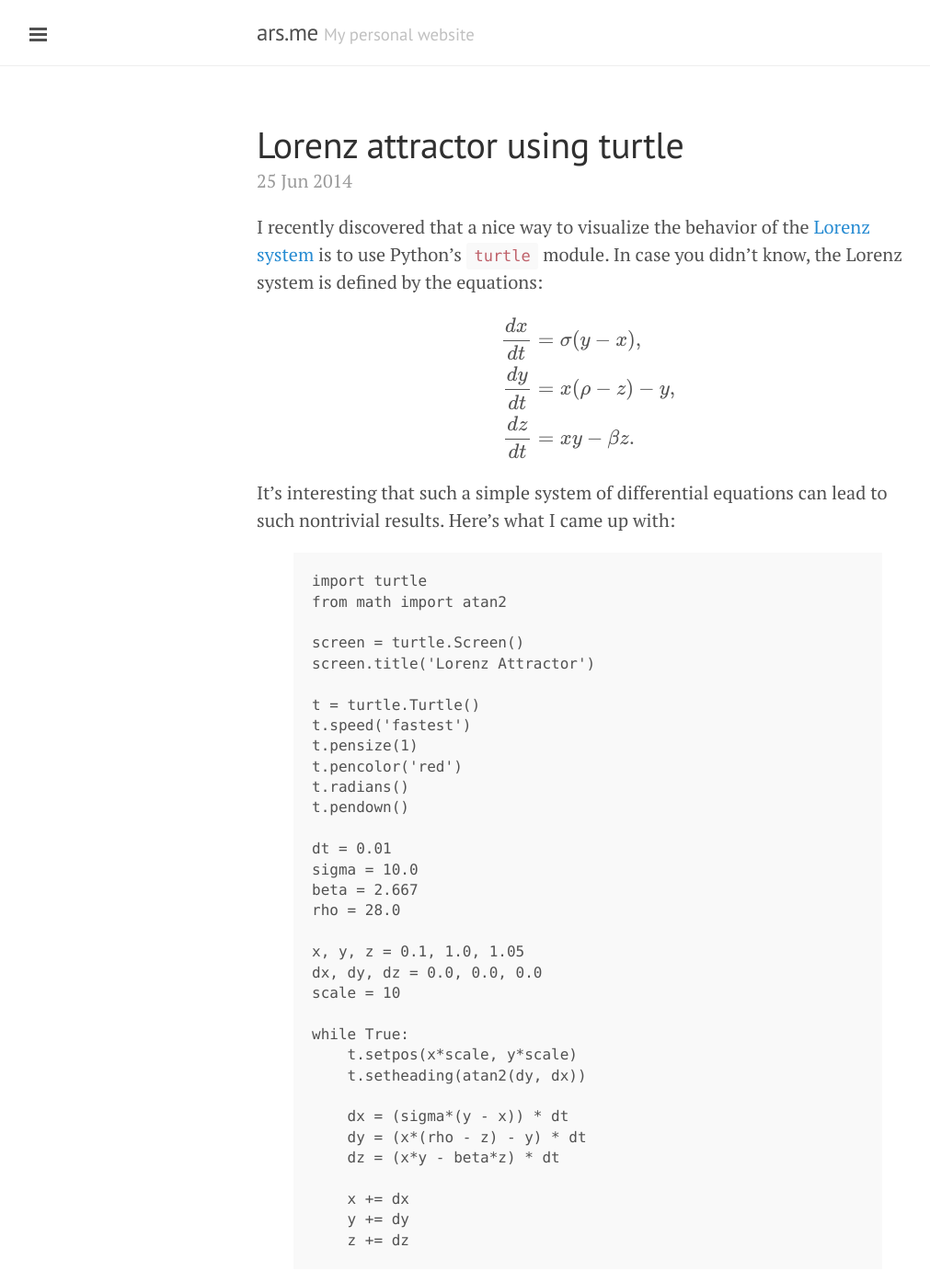
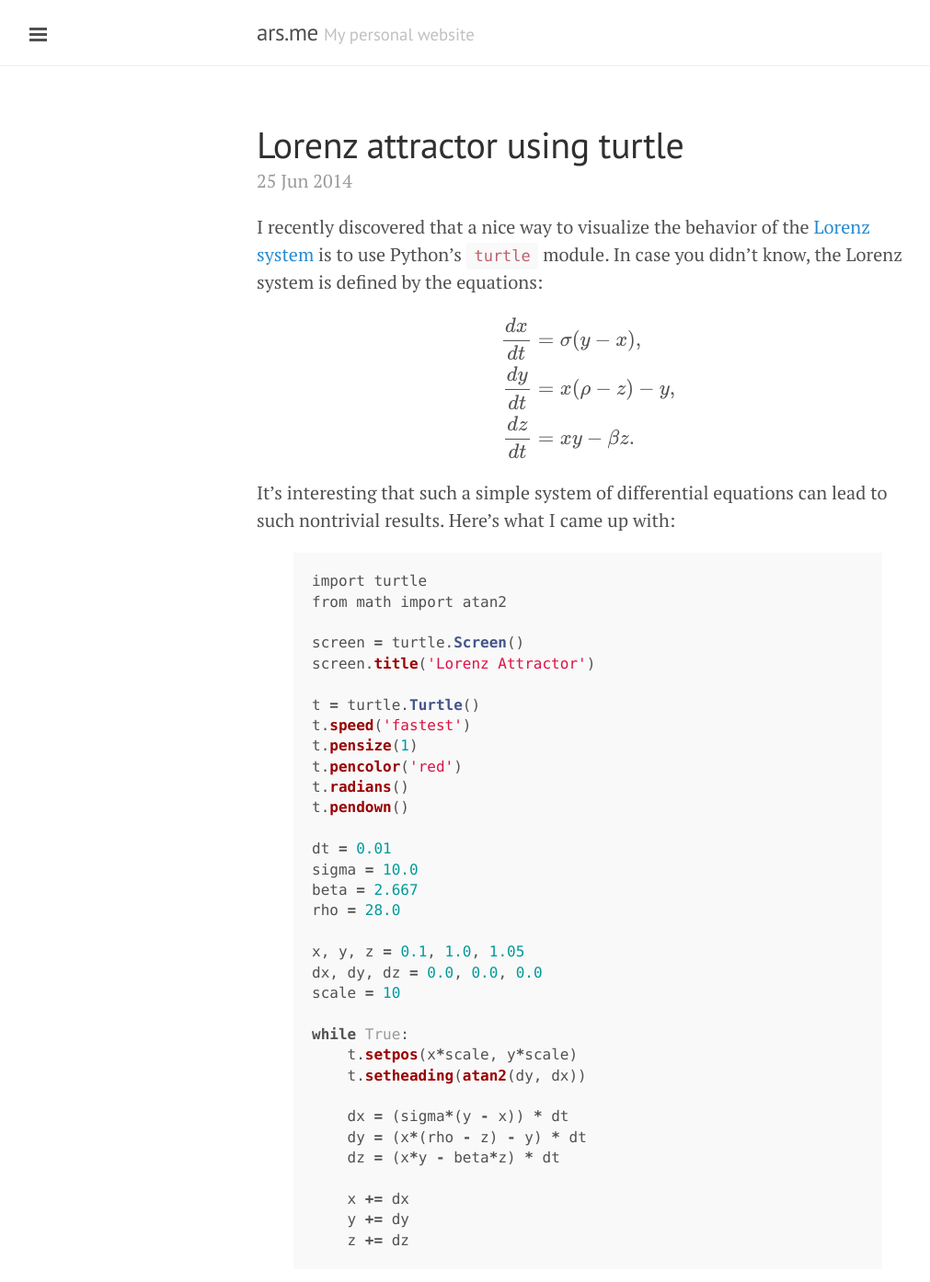
Before and after one commit to arshajii/arshajii.github.io, a Jekyll site: the page built from _posts/2014-06-25-lorenz-attractor-turtle.md, in a window 1280 px wide and 1400 px high. Shown: the top 1394 px of the window at 92% size, without its empty margins (1-1012 px from the left). Built offline with Jekyll 4.4.1, drawn with Linux system fonts in a browser that asks for light colours; nearby versions of some CDN libraries; formulas are drawn with MathJax 3.

Commit message:
Fix highlighting

```diff
--- a/_posts/2014-06-25-lorenz-attractor-turtle.md
+++ b/_posts/2014-06-25-lorenz-attractor-turtle.md
@@ -19,7 +19,7 @@ $$
 
 It's interesting that such a simple system of differential equations can lead to such nontrivial results. Here's what I came up with:
 
-{% highlight python3 %}
+{% highlight python %}
 import turtle
 from math import atan2
 
```
